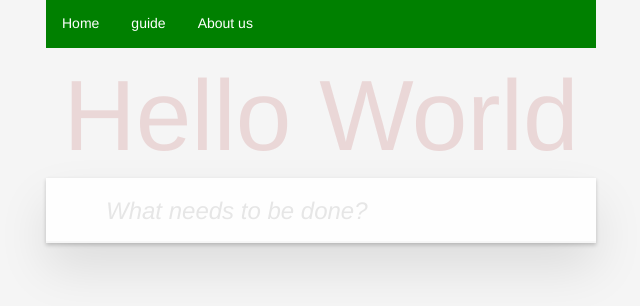
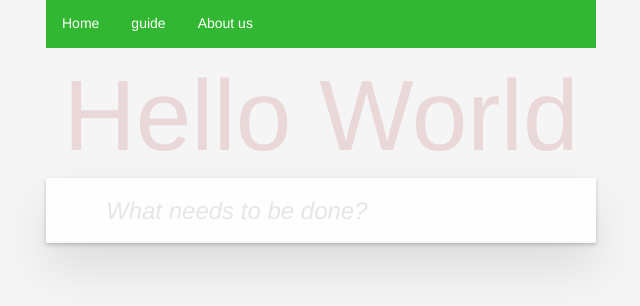
Before and after one commit to blue193/FrontEnd-todo, an Angular app: page / in a window 1280 px wide. Shown: the top 306 px of the page, without its empty margins (319-959 px from the left). Built offline with nearby package versions, Linux system fonts and the light colour scheme.

Commit message:
change slightly

```diff
--- a/src/app/app.component.css
+++ b/src/app/app.component.css
@@ -3,7 +3,7 @@
   margin: 0;
   padding: 0;
   overflow: hidden;
-  background-color: green;
+  background-color: #31b731;
 }
 
 li {
--- a/src/app/app.component.html
+++ b/src/app/app.component.html
@@ -1,10 +1,9 @@
-<div>
+<nav>
   <ul>
-    <!--<a routerLink="/crisis-center" routerLinkActive="active">Crisis Center</a>-->
     <li><a routerLink="" routerLinkActive="active">Home</a></li>
     <li><a routerLink="/guide" routerLinkActive="active">guide</a></li>
-    <li><a routerLink="/about-us">About us</a></li>
+    <li><a routerLink="/about-us" routerLinkActive="active">About us</a></li>
   </ul>
-</div>
+</nav>
+<app-todo-app></app-todo-app>
 <router-outlet></router-outlet>
-<app-todo-app></app-todo-app>
```
Also changed, not shown: src/app/app-routing.module.ts (+2 -5 lines).
